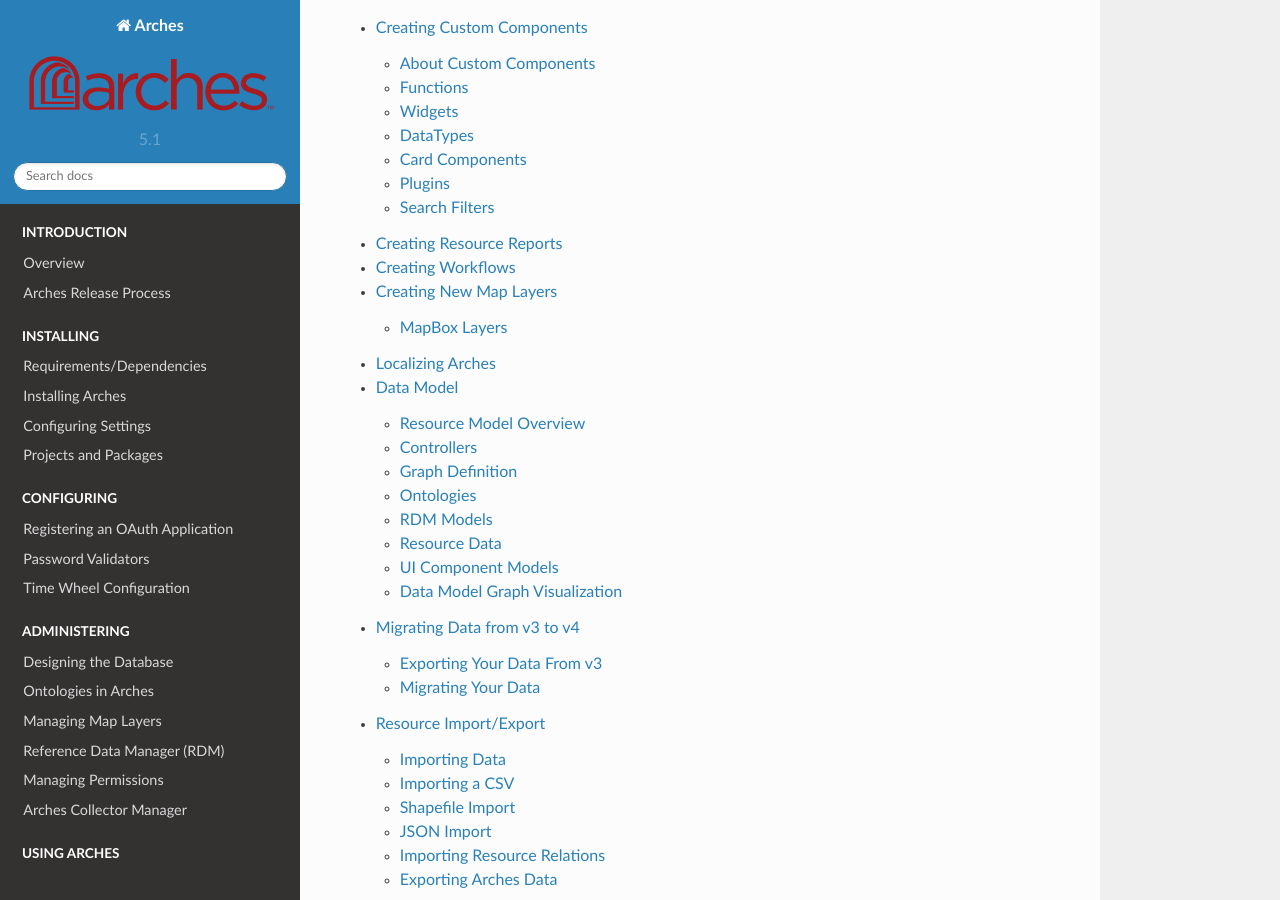
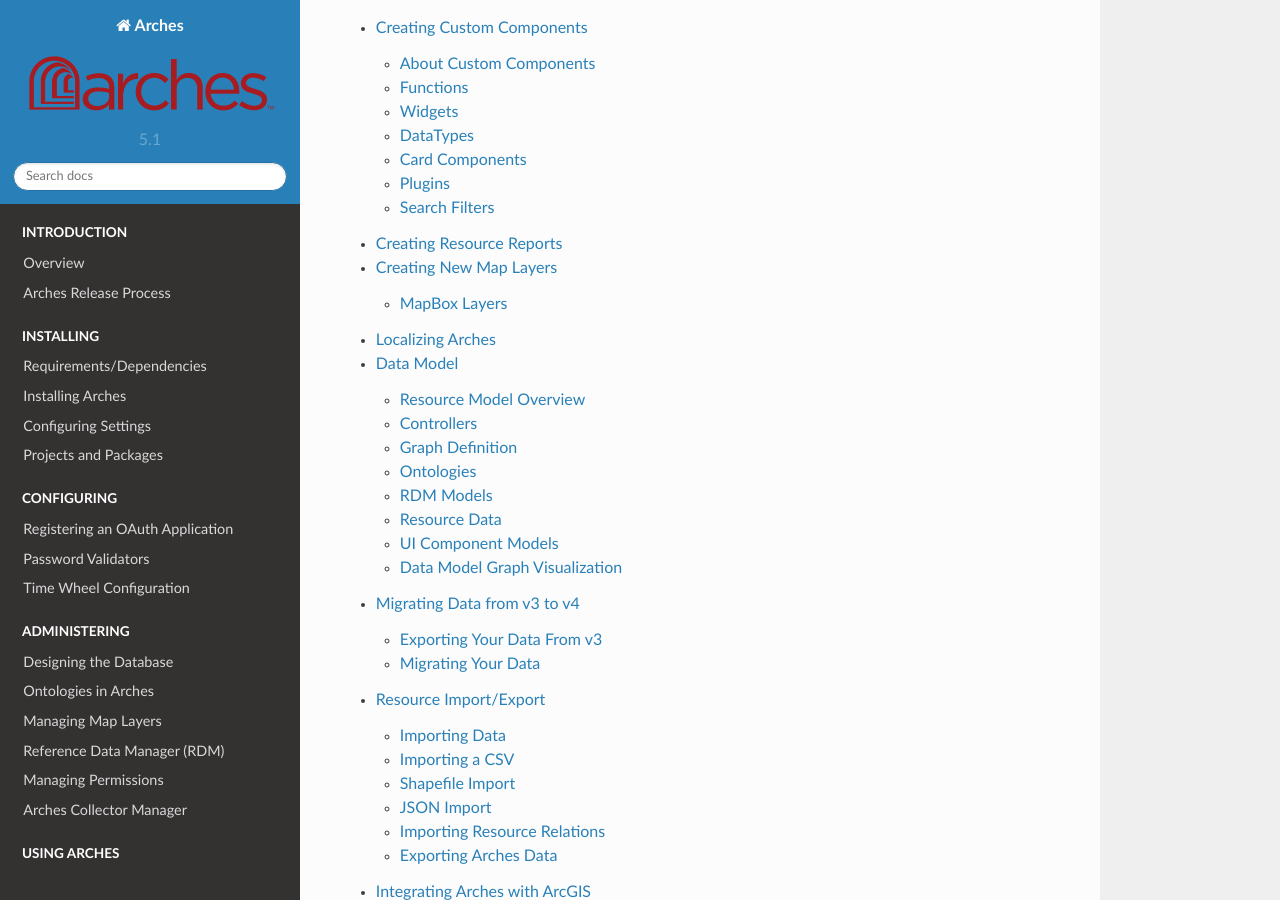
Before and after one commit to archesproject/arches-docs, a Sphinx documentation site: the page built from docs/index.txt, in a window 1280 px wide and 900 px high, scrolled down 3060 px. Built offline with Sphinx 7.4.7 and the Read the Docs theme 2.0.0, drawn with Linux system fonts in a browser that asks for light colours.

Commit message:
remove placeholder for workflow content #215

```diff
--- a/docs/creating-workflows.txt
+++ /dev/null
@@ -1,5 +0,0 @@
-##################
-Creating Workflows
-##################
-
-https://github.com/archesproject/arches-docs/issues/215
--- a/docs/index.txt
+++ b/docs/index.txt
@@ -59,7 +59,6 @@
     creating-a-development-environment
     functions-widgets-datatypes
     creating-resource-reports
-    creating-workflows
     creating-new-map-layers
     localizing-arches
     data-model
```
